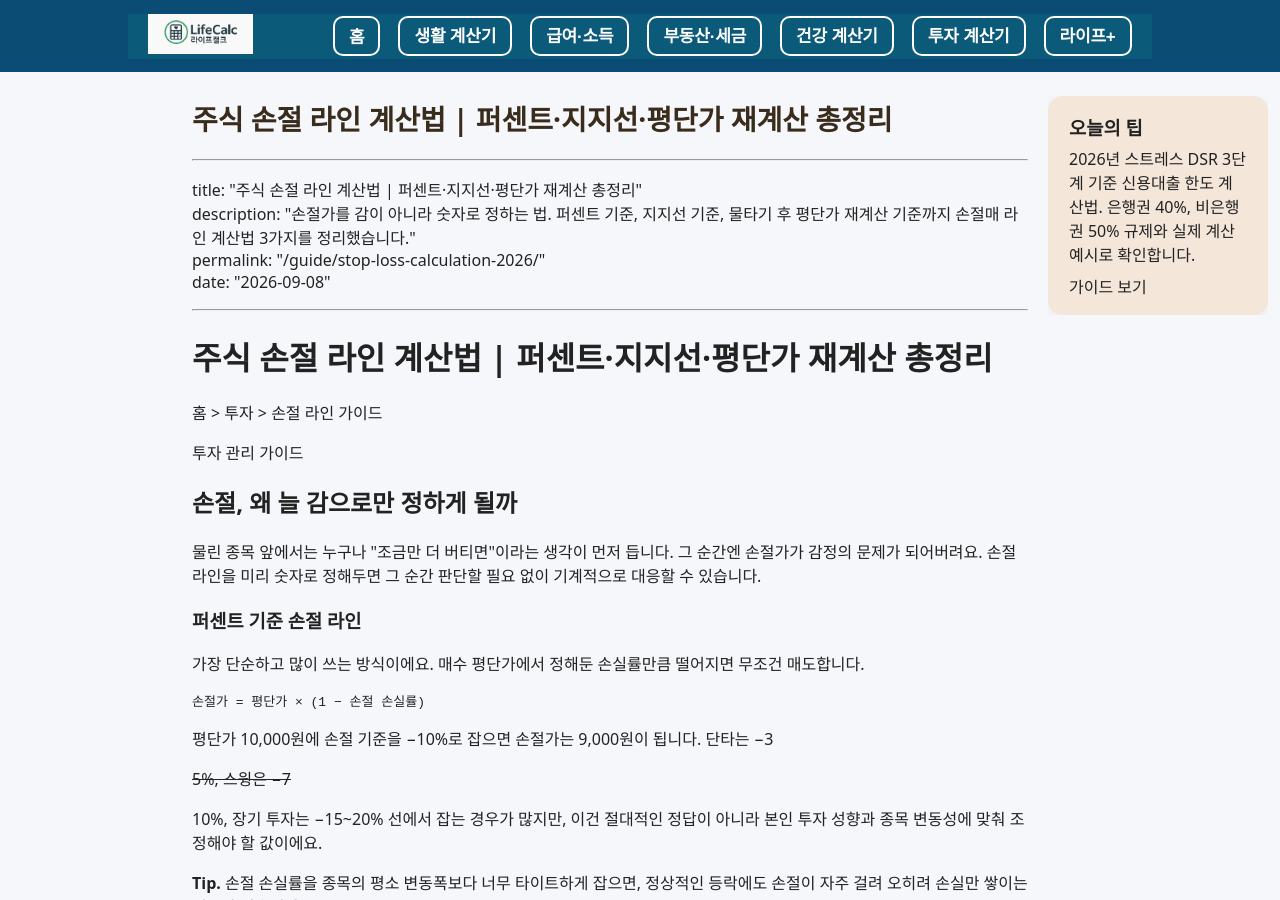
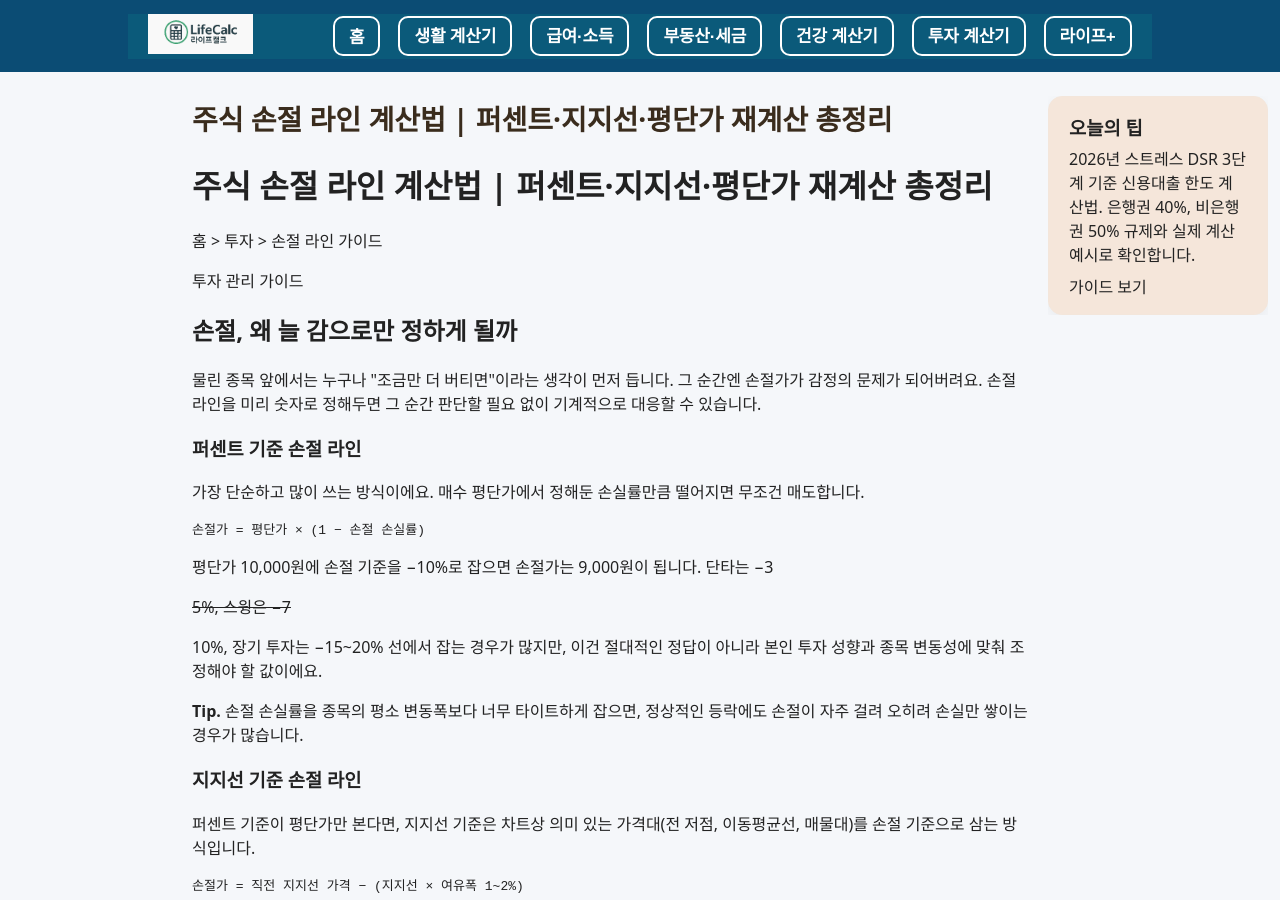
Before and after one commit to khai-lang/LifeCalc, a Jekyll site: the page built from _posts/guide/2026-09-09-stop-loss-calculation-2026.md, in a window 1280 px wide and 900 px high. Built offline with Jekyll 4.4.1, drawn with Linux system fonts in a browser that asks for light colours.

Commit message:
Update 2026-09-09-stop-loss-calculation-2026.md

```diff
--- a/_posts/guide/2026-09-09-stop-loss-calculation-2026.md
+++ b/_posts/guide/2026-09-09-stop-loss-calculation-2026.md
@@ -7,9 +7,6 @@ date: "2026-09-08"
 categories: guide
 ---
 
-<hr data-ke-style="style1" />
-<p data-ke-size="size16">title: "주식 손절 라인 계산법 | 퍼센트&middot;지지선&middot;평단가 재계산 총정리"<br />description: "손절가를 감이 아니라 숫자로 정하는 법. 퍼센트 기준, 지지선 기준, 물타기 후 평단가 재계산 기준까지 손절매 라인 계산법 3가지를 정리했습니다."<br />permalink: "/guide/stop-loss-calculation-2026/"<br />date: "2026-09-08"</p>
-<hr data-ke-style="style1" />
 <h1>주식 손절 라인 계산법 | 퍼센트&middot;지지선&middot;평단가 재계산 총정리</h1>
 <p data-ke-size="size16"><a href="https://calculator.khaistory.com/">홈</a> &gt; <a href="https://calculator.khaistory.com/invest/">투자</a> &gt; 손절 라인 가이드</p>
 <p data-ke-size="size16">투자 관리 가이드</p>
```
